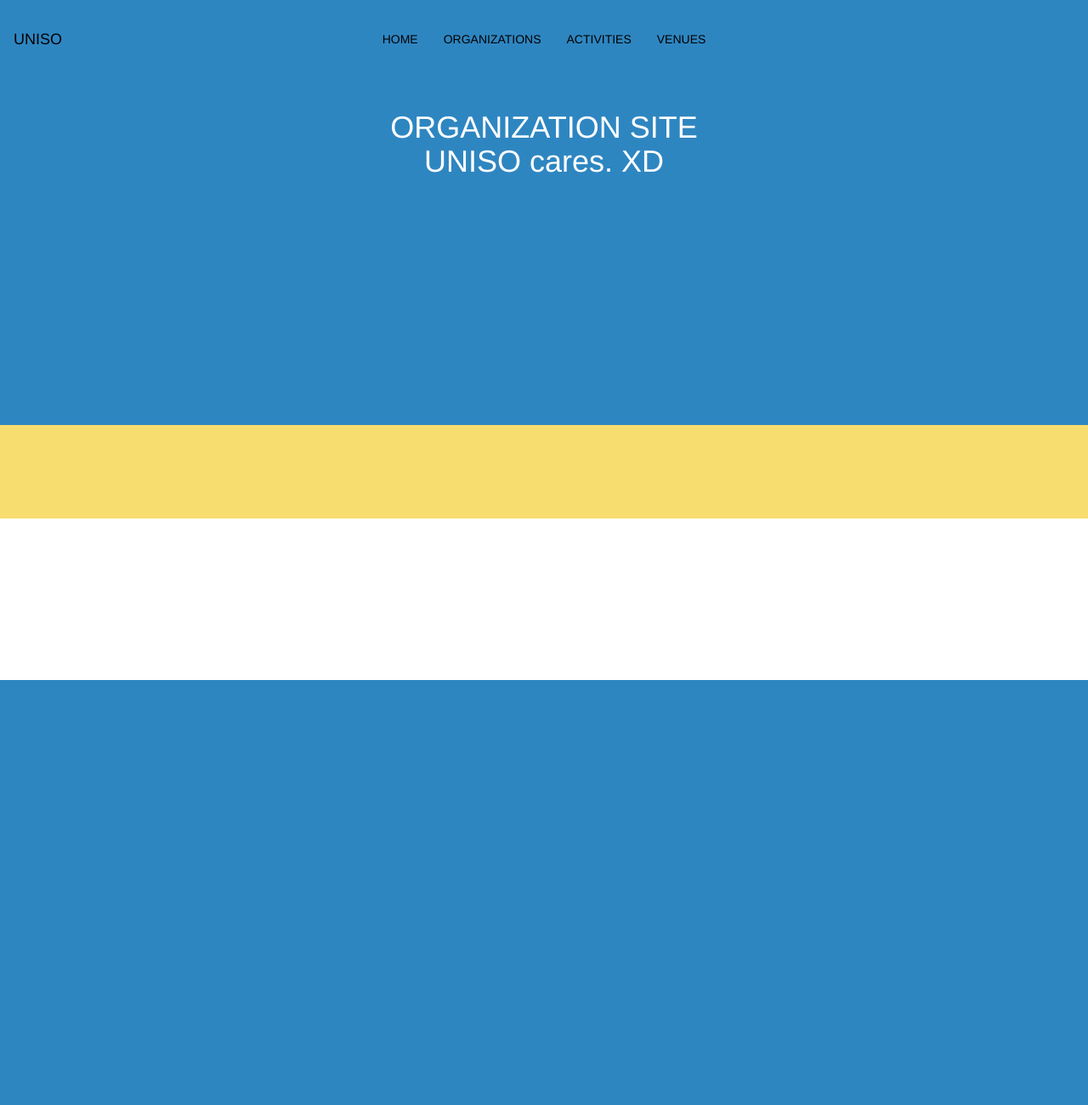
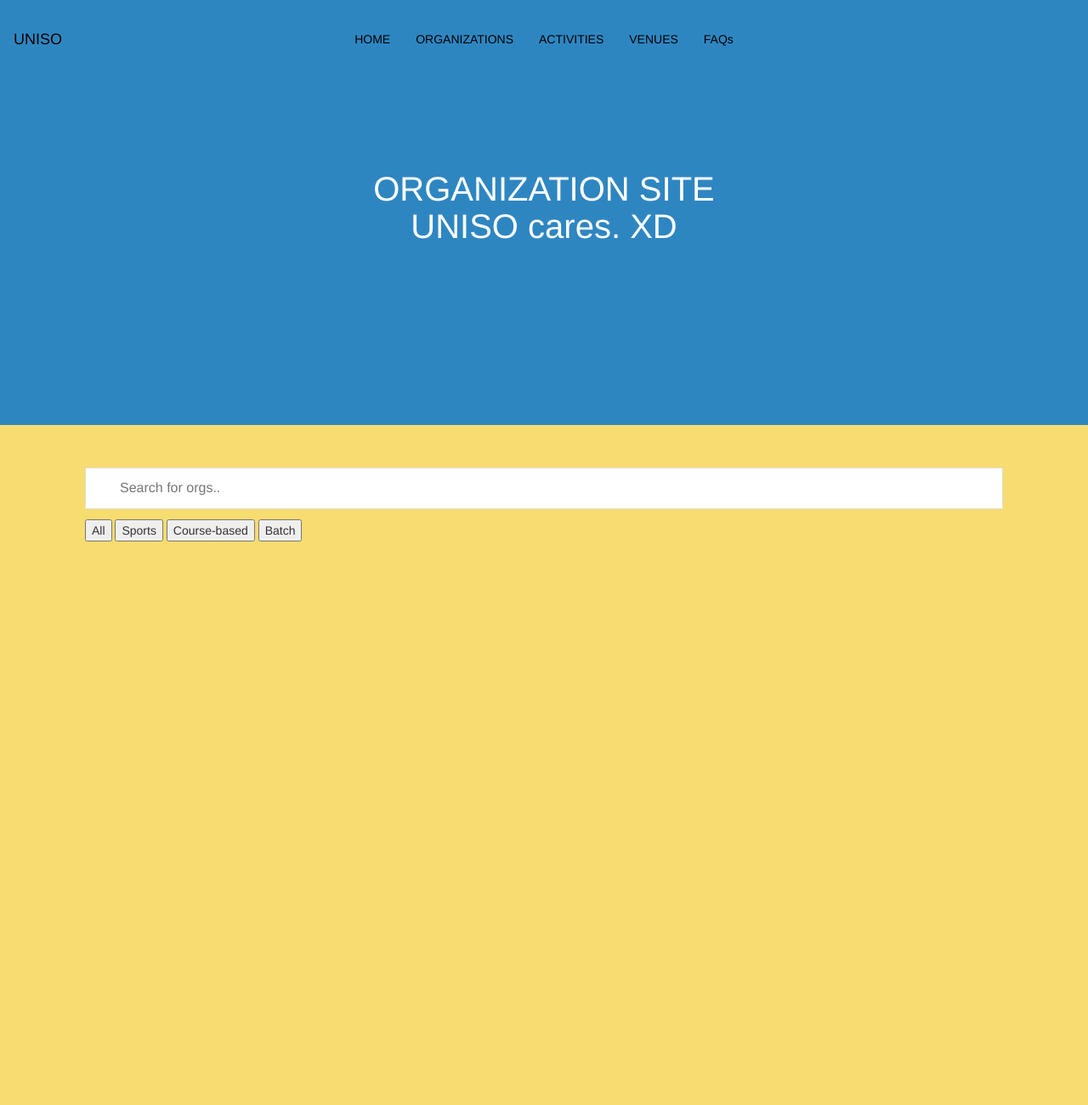
Before and after one commit to Reika98/project_126, a Django app: page / in a window 1280 px wide. Shown: the whole page at 85% size. Before the commit the page ends 800 px from the top, so only its background shows below. Run offline with Django 3.2, Linux system fonts and the light colour scheme; data that the repository does not hold is empty; some libraries are stand-ins or nearby versions.

Commit message:
Homepage with org-list sorting

```diff
--- a/orgsite/static/css/header.css
+++ b/orgsite/static/css/header.css
@@ -8,6 +8,10 @@
 
 div.navbar a {
   color: black;
+}
+
+.navbar-scroll {
+  background-color: white;
 }
 
 .navbar {
@@ -43,6 +47,9 @@ ul.nav li a {
   text-decoration: none;
 }
 
+ul.nav a:hover, ul.nav a:focus, ul.nav a:active { background-color: transparent; }
+
+
 ul.nav li {
     margin-bottom: 10px;
 }
@@ -65,3 +72,9 @@ ul.nav li a:hover::after {
 ul.nav li a:hover {
   background-color: transparent;
 }
+
+@media only screen and (max-width : 768px) {
+  ul.nav li {
+    margin: -5px;
+  }
+}
--- a/orgsite/static/css/home.css
+++ b/orgsite/static/css/home.css
@@ -2,19 +2,136 @@
     text-align: center;
     background-color: #2E86C1;
     color: white;
-    padding-top: 110px;
-    min-height: 500px;
+    vertical-align: center;
     margin: 0;
     overflow: auto;
+    padding-bottom: 50px;
+
 }
 
 #organizations {
     background-color: #F7DC6F;
 }
 
-section {
-    padding: 50px;
-    width: 100%;
-    height: 100%;
+.org-a {
+    color: black;
+}
+
+#org-logo {
+    padding: 0px;
+}
+
+#search-input {
+    /*background-image: url('/css/searchicon.png');  Add a search icon to input */
+    background-position: 10px 12px; /* Position the search icon */
+    background-repeat: no-repeat; /* Do not repeat the icon image */
+    width: 100%; /* Full-width */
+    font-size: 16px; /* Increase font-size */
+    padding: 12px 20px 12px 40px; /* Add some padding */
+    border: 1px solid #ddd; /* Add a grey border */
+    margin-bottom: 12px; /* Add some space below the input */
+}
+
+#org-list {
+    /* Remove default list styling */
+    list-style-type: none;
+    padding: 0;
     margin: 0;
 }
+
+
+
+
+@media only screen and (min-width : 320px) {
+    section {
+        padding-top: 50px;
+        padding-left: 50px;
+        padding-right: 50px;
+        padding-bottom: 50px;
+        width: 100%;
+        height: 100%;
+        margin: 0;
+    }
+
+    .intro {
+        padding-top: 100px;
+        min-height: 250px;
+    }
+
+    .intro > h1 {
+        font-size: 25px;
+    }
+
+    .list-unstyled {
+        columns: 2;
+        -webkit-columns: 2;
+        -moz-columns: 2;
+    }
+
+
+}
+
+@media only screen and (min-width : 768px) {
+    .intro {
+        padding-top: 120px;
+        min-height: 350px;
+    }
+
+    .intro > h1 {
+        font-size: 30px;
+    }
+
+    .list-unstyled {
+        columns: 3;
+        -webkit-columns: 3;
+        -moz-columns: 3;
+    }
+
+    .org-list-item {
+        margin-top: 5px;
+    }
+
+    .org-a {
+        font-size: 20px;
+    }
+
+    .org-list-item {
+        vertical-align: middle;
+        height: 100%;
+    }
+
+}
+
+
+@media only screen and (min-width : 992px) {
+    section {
+        padding-top: 50px;
+        padding-left: 100px;
+        padding-right: 100px;
+        padding-bottom: 50px;
+        width: 100%;
+        height: 100%;
+        margin: 0;
+    }
+
+    .intro {
+        padding-top: 180px;
+        min-height: 500px;
+    }
+
+    .intro > h1 {
+        font-size: 40px;
+    }
+
+
+    .org-a {
+        font-size: 30px;
+    }
+
+    .org-list-item {
+        vertical-align: middle;
+        height: 100%;
+        padding: 5px;
+    }
+
+}
--- /dev/null
+++ b/orgsite/static/js/home.js
@@ -0,0 +1,42 @@
+function searchOrg() {
+    var input, filter, ul, li, a, i;
+    input = document.getElementById('search-input');
+    filter = input.value.toUpperCase();
+    ul = document.getElementById("org-list");
+    li = ul.getElementsByTagName('li');
+
+    for (i = 0; i < li.length; i++) {
+        a = li[i].getElementsByTagName("a")[0];
+        if (a.innerHTML.toUpperCase().indexOf(filter) > -1) {
+            li[i].style.display = "";
+        } else {
+            li[i].style.display = "none";
+        }
+    }
+}
+
+function byCategory(category) {
+    var ul, li, a, i;
+    ul = document.getElementById("org-list");
+    li = ul.getElementsByTagName('li');
+
+    for (i = 0; i < li.length; i++) {
+        a = li[i].getElementsByTagName("input")[0];
+        if (a.value.toUpperCase() == category) {
+            li[i].style.display = "";
+        } else {
+            li[i].style.display = "none";
+        }
+    }
+}
+
+function showAll() {
+    var ul, li, i;
+    ul = document.getElementById("org-list");
+    li = ul.getElementsByTagName('li');
+
+    // Loop through all list items, and hide those who don't match the search query
+    for (i = 0; i < li.length; i++) {
+        li[i].style.display = "";
+    }
+}
--- a/orgsite/templates/header.html
+++ /dev/null
@@ -1,59 +0,0 @@
-<!DOCTYPE html>
-<html lang="en">
-
-<head>
-	<title>OrgSite</title>
-	<meta charset="utf-8" name="viewport" content = "width=device-width, initial-scale=1.0">
-	{% load staticfiles %}
-	<!--<link rel="stylesheet" href="{% static 'css/bootstrap.min.css' %}" type = "text/css"/>-->
-	<link rel="stylesheet" href="{% static 'css/header.css' %}" type = "text/css"/>
-	<link rel="stylesheet" href="{% static 'css/home.css' %}" type = "text/css"/>
-
-	<script type="text/javascript" href="{% static 'js/header.js' %}"></script>
-
-	<!-- Latest compiled and minified CSS -->
-	<link rel="stylesheet" href="https://maxcdn.bootstrapcdn.com/bootstrap/3.3.7/css/bootstrap.min.css">
-
-	<!-- jQuery library -->
-	<script src="https://ajax.googleapis.com/ajax/libs/jquery/3.2.1/jquery.min.js"></script>
-
-	<!-- Latest compiled JavaScript -->
-	<script src="https://maxcdn.bootstrapcdn.com/bootstrap/3.3.7/js/bootstrap.min.js"></script>
-
-</head>
-
-<body>
-	<div id="navbar" class="navbar navbar-fixed-top ">
-		<nav class="navbar">
-			<div class="container-fluid">
-				<!--<img src="{% static 'img/UP_Logo.png' %}" class="responsive-img" href="#">-->
-				<div class="navbar-header">
-					<button type="button" class="navbar-toggle" data-toggle="collapse" data-target="#bs-example-navbar-collapse-1">
-						<span class="sr-only">Toggle navigation</span>
-						<span class="icon-bar"></span>
-						<span class="icon-bar"></span>
-						<span class="icon-bar"></span>
-					</button>
-					<a class="navbar-brand" href="#">UNISO</a>
-				</div>
-				<div class="collapse navbar-collapse" id="bs-example-navbar-collapse-1">
-					<ul class="nav navbar-nav navbar-center">
-						<li class="active"><a href="#">HOME</a></li>
-						<li><a href="#">ORGANIZATIONS</a></li>
-						<li><a href="#">ACTIVITIES</a></li>
-						<li><a href="#">VENUES</a></li>
-					</ul>
-				</div>
-
-			</div>
-		</nav>
-	</div>
-
-	<div>
-		{% block content %}
-		{% endblock %}
-	</div>
-
-</body>
-
-</html>
--- a/orgsite/templates/home.html
+++ b/orgsite/templates/home.html
@@ -1,7 +1,11 @@
-{% extends "header.html" %}
+{% extends "index.html" %}
+
+{% load static %}
+{% block styles %}
+    <link rel="stylesheet" href="{% static 'css/home.css' %}" type = "text/css"/>
+{% endblock %}
 
 {% block content %}
-
     <header>
         <div class="intro">
             <h1><span>ORGANIZATION SITE</span><br>UNISO cares. XD</h1>
@@ -9,14 +13,39 @@
     </header>
 
     <section id="organizations">
-        <ul>
-            {% for org in orgs %}
-                <li>
-                    <img src="{{ org.image.url }}" width="50">
-                    {{ org.Org_Name }}
+        <input type="text" id="search-input" onkeyup="searchOrg()" placeholder="Search for orgs..">
+
+
+        <div class="sort-buttons">
+            <button class="group" onclick="showAll()">All</button>
+            <button class="group" id="sports-group" onclick="byCategory('SPORTS')">Sports</button>
+            <button class="group" id="course-group" onclick="byCategory('COURSE-BASED')">Course-based</button>
+            <button class="group" id="batch-group" onclick="byCategory('BATCH')">Batch</button>
+        </div>
+
+        <div class="org-list-content">
+            <ul class="list-unstyled" id="org-list">
+                {% for org in orgs %}
+                <li class="org-list-item ">
+                    <tr>
+                        <td>
+                        {% if org.image %}
+                            <img id="org-logo" src="{{ org.image.url }}" width="50" height="50">
+                        {% endif %}
+                        </td>
+                        <td class="text-center">
+                            <a class="org-a" href="#">{{ org.shortcut }}</a>
+                            <input type="hidden" value="{{ org.category }}">
+                        </td>
+                    </tr>
                 </li>
-            {% endfor %}
-        </ul>
+                {% endfor %}
+            </ul>
+        </div>
     </section>
+{% endblock %}
 
+
+{% block js %}
+    <script type="text/javascript" src="{% static 'js/home.js' %}"></script>
 {% endblock %}
--- /dev/null
+++ b/orgsite/templates/index.html
@@ -0,0 +1,34 @@
+{% load static %}
+
+<head>
+	<title>OrgSite</title>
+	<meta charset="utf-8" name="viewport" content = "width=device-width, initial-scale=1.0">
+	<link rel="stylesheet" href="{% static 'css/header.css' %}" type = "text/css"/>
+	<link rel="stylesheet" href="https://maxcdn.bootstrapcdn.com/bootstrap/3.3.7/css/bootstrap.min.css">
+	<!--<link rel="stylesheet" href="{% static 'css/bootstrap.min.css' %}" type = "text/css"/>-->
+
+	{% block styles %}{% endblock %}
+
+</head>
+
+<body>
+	{% block nav %}
+		{% include "navbar.html" %}
+	{% endblock %}
+
+	<div>
+		{% block content %}
+		{% endblock %}
+	</div>
+
+	<script src="https://ajax.googleapis.com/ajax/libs/jquery/3.2.1/jquery.min.js"></script>
+	<script src="https://maxcdn.bootstrapcdn.com/bootstrap/3.3.7/js/bootstrap.min.js"></script>
+
+	<script type="text/javascript" src="{% static 'js/navbar.js' %}"></script>
+
+	{% block js %}
+	{% endblock %}
+
+</body>
+
+</html>
--- /dev/null
+++ b/orgsite/templates/navbar.html
@@ -0,0 +1,26 @@
+<div id="navbar" class="navbar navbar-fixed-top ">
+    <nav class="navbar">
+        <div class="container-fluid">
+
+            <div class="navbar-header">
+                <button type="button" class="navbar-toggle" data-toggle="collapse" data-target="#bs-example-navbar-collapse-1">
+                    <span class="sr-only">Toggle navigation</span>
+                    <span class="icon-bar"></span>
+                    <span class="icon-bar"></span>
+                    <span class="icon-bar"></span>
+                </button>
+                <a class="navbar-brand" href="#">UNISO</a>
+            </div>
+            <div class="collapse navbar-collapse" id="bs-example-navbar-collapse-1">
+                <ul class="nav navbar-nav navbar-center">
+                    <li class="active"><a href="#">HOME</a></li>
+                    <li><a href="#">ORGANIZATIONS</a></li>
+                    <li><a href="#">ACTIVITIES</a></li>
+                    <li><a href="#">VENUES</a></li>
+                    <li><a href="#">FAQs</a></li>
+                </ul>
+            </div>
+
+        </div>
+    </nav>
+</div>
--- a/orgsite/views.py
+++ b/orgsite/views.py
@@ -2,7 +2,7 @@ from django.shortcuts import render, get_object_or_404
 from .models import Organization
 
 def home(request):
-    orgs = Organization.objects.all()
+    orgs = Organization.objects.all().order_by('Org_Name')
     context = {
         'orgs': orgs
     }
```
Also changed, not shown: orgsite/static/js/header.js (deleted, +0 -17 lines), project_126/media/category_icon/sports.png (added), project_126/media/org_logo/480836_431001770321449_325933607_n.jpg (added), project_126/media/org_logo/YankeeMegane_banner.jpg (added), project_126/media/org_logo/uhm.jpg (added).
